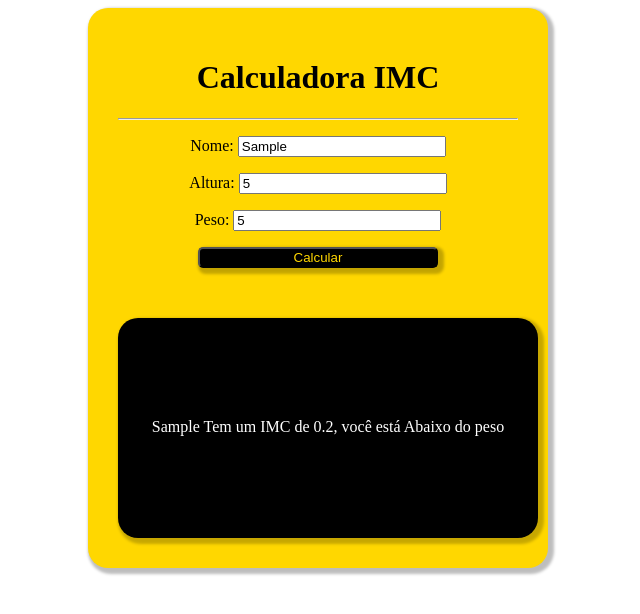
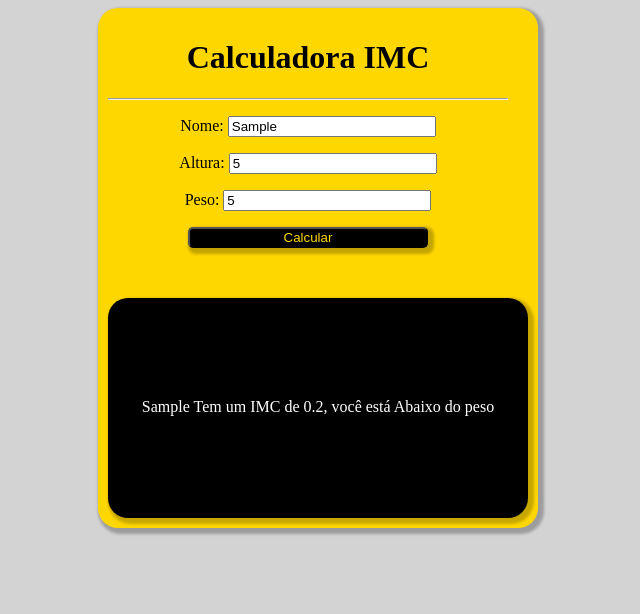
Before and after one commit to Gariel4562/calculadora-imc, a plain HTML site: page index.html in a window 1280 px wide. Both pictures are taken after typing "Sample", "5", "5" into the empty fields and a click on the button "Calcular". Shown: the whole page, without its empty margins (322-962 px from the left). Drawn offline with Linux system fonts and the light colour scheme.

Commit message:
update
Terminando detalhes no código, ajeitando css.

```diff
--- a/estilo/style.css
+++ b/estilo/style.css
@@ -1,6 +1,14 @@
+body {
+    background-color: lightgray;
+}
+
+
 #container {
     background-color: gold;
-    padding:30px;
+    padding-top:10px;
+    padding-right:30px;
+    padding-left:10px;
+    padding-bottom:10px;
     max-width:400px;
     height:500px;
     border-radius: 20px;
@@ -23,6 +31,10 @@ button {
 
 }
 
+button:active {
+    transform: scale(0.95);
+}
+
 input {
     width:200px;
 
--- a/imc.js
+++ b/imc.js
@@ -45,10 +45,17 @@ function imc () {
 
    }
 
+   if(valorIMC >= 200) {
+
+    window.alert(`Coloque as informações verdadeiros.`);
+    res.innerHTML = "";
+
+   } else {
+
 
     res.innerHTML = `<br><br><br><br><br>${nome} Tem um IMC de ${valorIMC}, você está ${classificacao} `;
 
-
+}
 
    } else {
 
```
